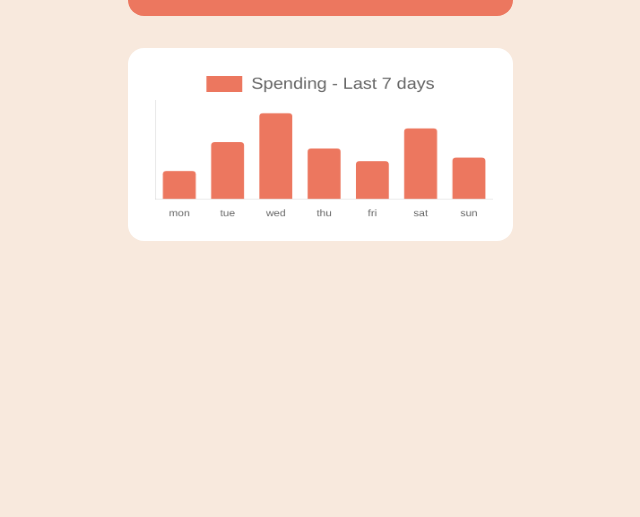
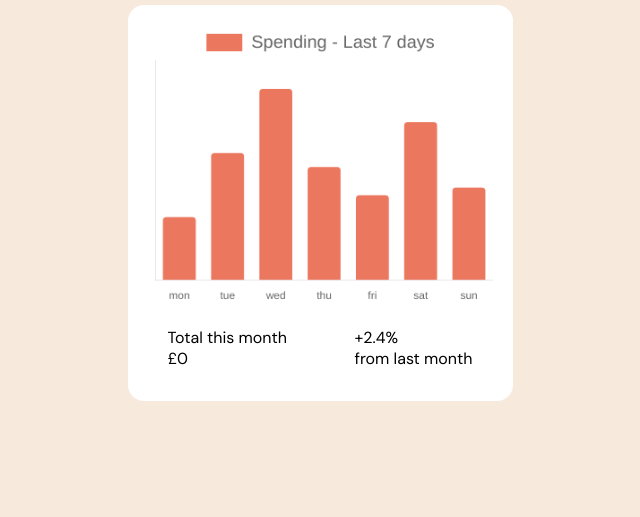
Before and after one commit to blncmusa/expenses-chart, a plain HTML site: page index.html in a window 1280 px wide. Shown: the part 283-800 px from the top of the page, without its empty margins (320-960 px from the left). Drawn offline with nearby package versions, Linux system fonts and the light colour scheme.

Commit message:
added footer

```diff
--- a/index.html
+++ b/index.html
@@ -19,6 +19,16 @@
         </section>
         <section class="chart-container">
             <canvas id="myChart"></canvas>
+            <section class="chart-footer">
+                <div class="left-footer">
+                    <p id="footer-header">Total this month</p>
+                    <p id="monthly-balance">£0</p>
+                </div>
+                <div class="right-footer">
+                    <p id="increase-percentage">+2.4%</p>
+                    <p id="percentage-footer">from last month</p>
+                </div>
+            </section>
         </section>
     </main>
     <script src="script.js"></script>
--- a/style.css
+++ b/style.css
@@ -56,4 +56,16 @@ body {
     font-size: 1.2rem;
     width: 90%;
     height: 80%;
+    margin-bottom: 10px;
 }
+
+.chart-footer {
+    display: flex;
+    justify-content: space-between;
+    align-items: center;
+    width: 100%;
+    background-color: white;
+    padding: 2rem 2.5rem;
+    margin-top: -40px;
+    border-radius: 1rem;
+}
```
